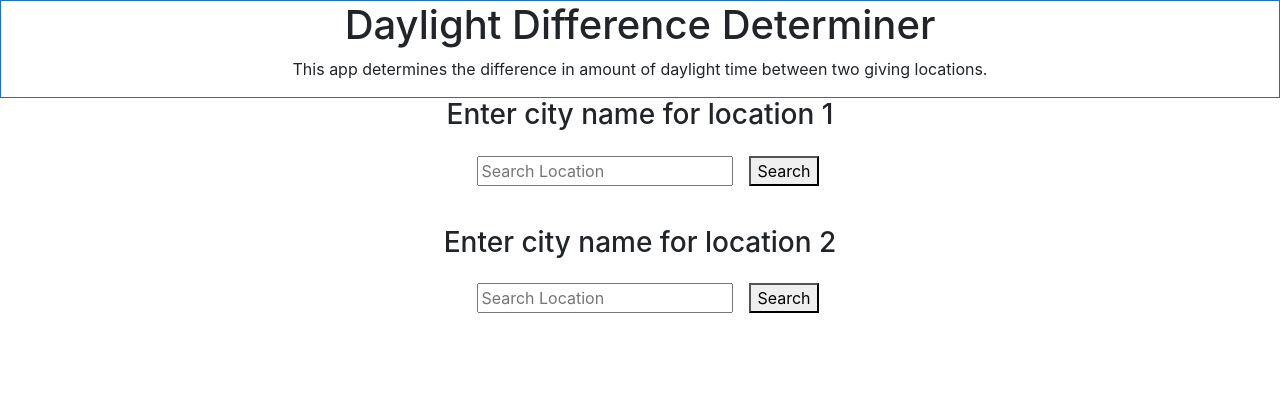
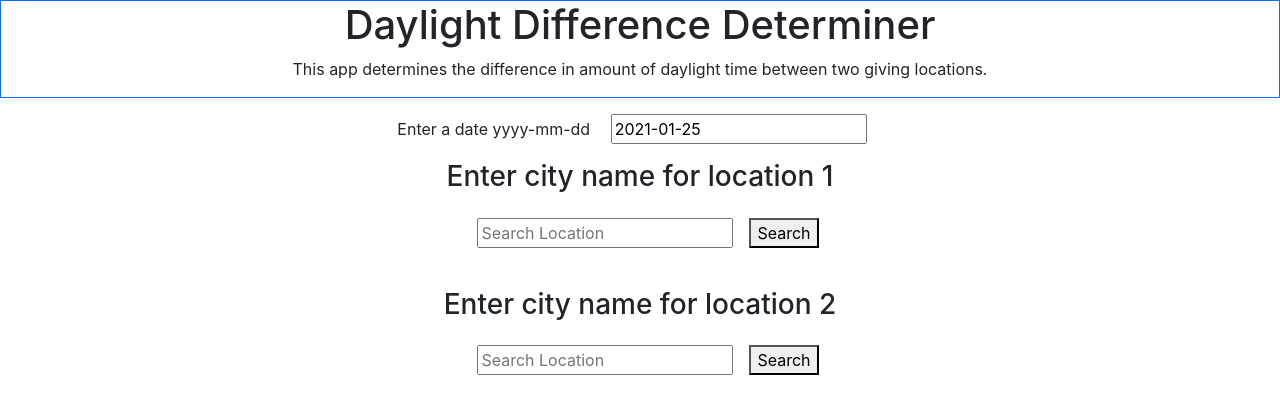
Before and after one commit to keiththarp/daylight-difference, a React (Create React App) app: page / in a window 1280 px wide. Shown: the top 414 px of the page. Built offline with nearby package versions, Linux system fonts and the light colour scheme.

Commit message:
date selection works

```diff
--- a/src/api/api.ts
+++ b/src/api/api.ts
@@ -8,8 +8,8 @@ const findCoords = (searchTerm: string) => {
   return axios.get(apiUrl);
 };
 
-const callSunTimes = (lat: number, lng: number) => {
-  const apiUrl = `https://api.sunrise-sunset.org/json?lat=${lat}&lng=${lng}`;
+const callSunTimes = (lat: number, lng: number, date: string) => {
+  const apiUrl = `https://api.sunrise-sunset.org/json?lat=${lat}&lng=${lng}&date=${date}`;
   return axios.get(apiUrl);
 }
 
--- a/src/components/CityToCoords.tsx
+++ b/src/components/CityToCoords.tsx
@@ -28,7 +28,7 @@ function CityToCoords(props: any): JSX.Element {
   const chosenHandler = (lat: number, lng: number, city: string) => {
     setChosenCity(city.replace(regex, ""))
 
-    callSunTimes(lat, lng).then((res) => {
+    callSunTimes(lat, lng, props.date).then((res) => {
       setDayLength(res.data.results.day_length)
       setSearchResults([])
       props.displayData(props.cityNumber, res.data.results.day_length, city.replace(regex, ""))
--- a/src/views/Differentiator/Differentiator.tsx
+++ b/src/views/Differentiator/Differentiator.tsx
@@ -1,8 +1,13 @@
 import React, { useEffect, useState } from 'react';
 import CityToCoords from '../../components/CityToCoords';
 import { DateTime } from "luxon";
+const today = DateTime.local().toFormat('yyyy-MM-dd')
 
 function Differentiator(): JSX.Element {
+
+  const [date, setDate] = useState<string>(today);
+
+
 
   const [locationData, setLocationData] = useState({
     city1: "",
@@ -26,6 +31,10 @@ function Differentiator(): JSX.Element {
         daylight2: daylight
       })
     }
+  }
+
+  const handleDateChange = (event: React.ChangeEvent<HTMLInputElement>) => {
+    setDate(event.currentTarget.value);
   }
 
   const DifferenceDisplayer = () => {
@@ -54,12 +63,20 @@ function Differentiator(): JSX.Element {
         <p>This app determines the difference in amount of daylight time between two giving locations.</p>
       </div>
       <div>
+        Enter a date yyyy-mm-dd <input
+          className="city-search-input m-3"
+          onChange={handleDateChange}
+          value={date}
+          placeholder="YYYY-MM-DD"
+        />
+      </div>
+      <div>
         <h3>Enter city name for location 1</h3>
-        <CityToCoords displayData={dataSetter} cityNumber={1} />
+        <CityToCoords displayData={dataSetter} cityNumber={1} date={date} />
       </div>
       <div className="mt-4">
         <h3>Enter city name for location 2</h3>
-        <CityToCoords displayData={dataSetter} cityNumber={2} />
+        <CityToCoords displayData={dataSetter} cityNumber={2} date={date} />
       </div>
       {(daylight1 && daylight2)
         ?
```
